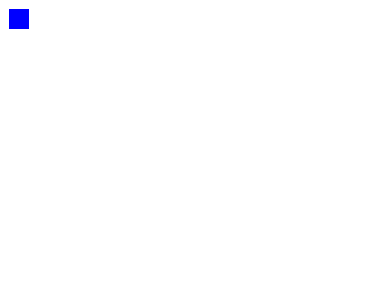
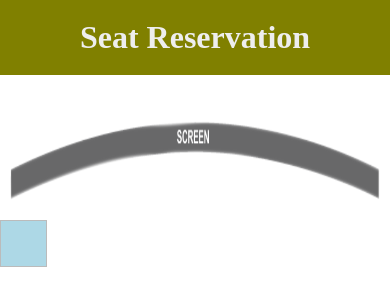
Before and after one commit to petekal1323/seat-reservation, a plain HTML site: page index.html in a window 390 px wide. Drawn offline with nearby package versions, Linux system fonts and the light colour scheme.

Commit message:
some styling done

```diff
--- a/index.html
+++ b/index.html
@@ -10,12 +10,21 @@
 	<script type="text/javascript" src="script.js"></script>
 </head>
 
+<body>
+<div class="container">
+	<div class="header">
+		<header>
+			<h2>Seat Reservation</h2>
+		</header>
+	</div>
 
-<body>
-<div container>
-	<div id="A1" class="seatBox">
+	<div id="screenImg">
+		<img src="img/screen.png">
+	</div>
 
-	</div>
+		<div id="A1" class="seatBox">
+
+		</div>
 </div>
 
 </body>
--- a/style.css
+++ b/style.css
@@ -1,8 +1,114 @@
+html, body {
+  margin: 0;
+  padding: 0;
+}
+
+.container{
+	width: 100%;
+}
+
+.header{
+	position: relative;
+  	margin: 0 auto 0;
+  	padding-top: 0px;
+	height: 75px;
+	width:100%;
+	background-color: olive;
+}
+
+.header h2{
+	margin: 0px;
+	padding-top: 18.75px;
+	text-align: center;
+	color: #eee;
+	font-size: 32px;
+
+}
+
+#screenImg{
+	margin: auto;
+    width: 90%;
+}
+
+
+
+
 .seatBox {
 	display: block;
-	border-color: #fff;
-    background-color: blue;
-    border: 1px solid #fff;
-    height: 20px;
-    width: 20px;
+    background-color: lightblue;
+    border: 1px solid #bbb;
+    height: 45px;
+    width: 45px;
 }
+
+
+
+
+
+/***************************************
+		MEDIA QUERIES
+****************************************/
+
+
+@media (max-width: 1480px){
+	#screenImg, img {
+	width: 95%;
+    height: 145px;
+    margin: 0 2.5%;
+	}
+}
+
+@media (max-width: 1260px){
+	#screenImg, img{
+    width: 90%;
+    margin:0 5%;
+	}
+}
+
+
+@media (max-width: 900px){
+	#screenImg, img{
+	margin: 0;
+    width: 100%;
+	}
+}
+
+@media (max-width: 800px){
+	#screenImg, img{
+	margin: 0;
+    width: 100%;
+	}
+}
+
+@media (max-width: 770px){
+	img{
+	margin: 0;
+    width: 100%;
+	}
+}
+
+
+@media (max-width: 670px){
+	#screenImg{
+    width: 100%;
+    margin:0;
+
+	}
+}
+
+@media (max-width: 495px){
+	#screenImg{
+    width: 100%;
+    margin:0;
+
+	}
+}
+
+
+@media (max-width: 455px){
+	#screenImg, img{
+    width: 100%;
+    margin:0;
+
+	}
+}
```
Also changed, not shown: img/screen.png (added).
